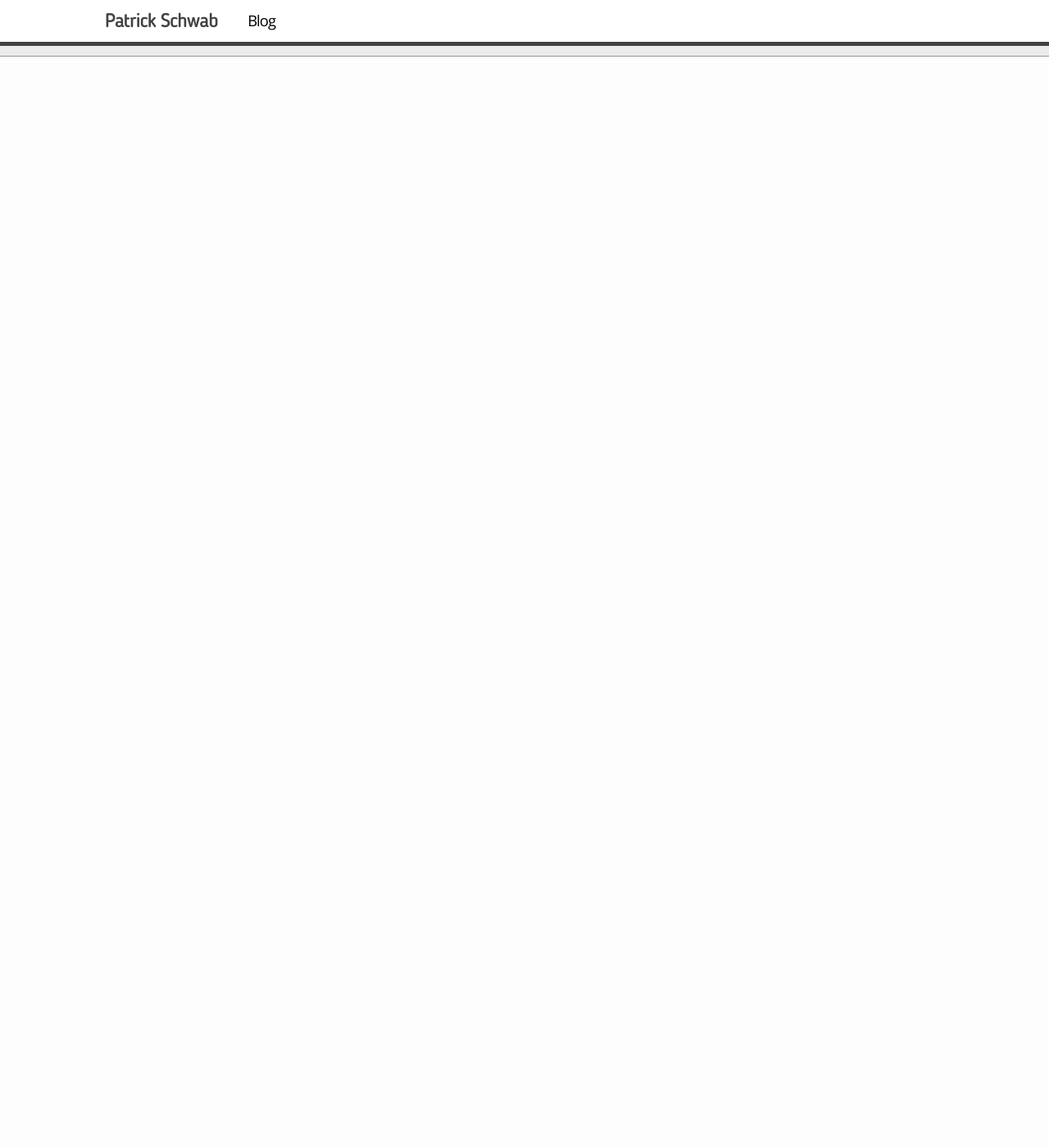
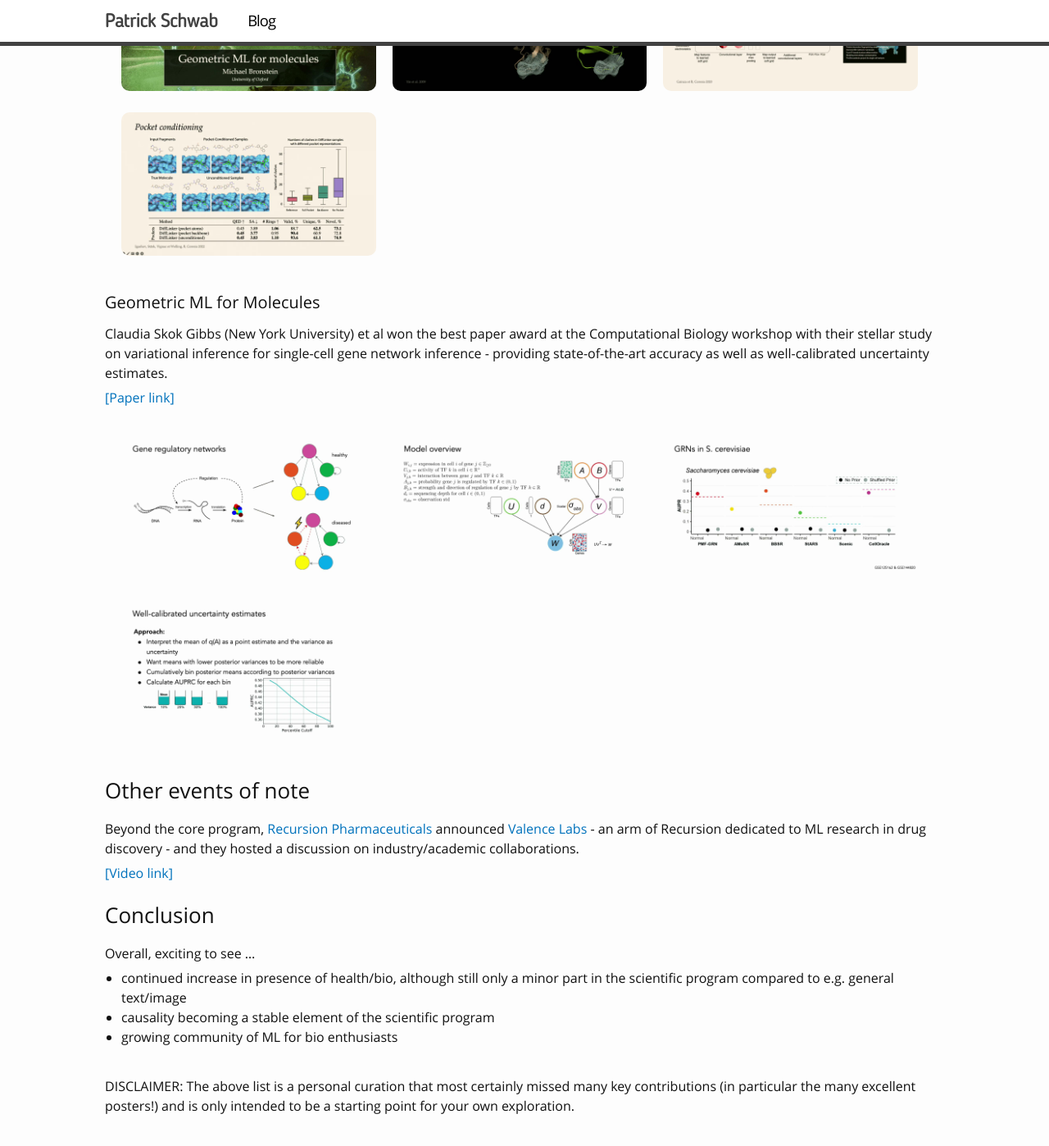
Before and after one commit to d909b/d909b.github.io, a Jekyll site: the page built from _posts/2023-07-29-icml2023.md, in a window 1280 px wide and 1400 px high, scrolled down 6394 px. Shown: the whole window at 82% size. Built offline with Jekyll 4.4.1, drawn with Linux system fonts in a browser that asks for light colours; nearby versions of some CDN libraries; library files that are not in the unit come from our copies; before the commit the page ends 6463 px from its top, so only the background shows below that; some of the changed text lies outside the part shown.

Commit message:
added conference images

```diff
--- a/_posts/2023-07-29-icml2023.md
+++ b/_posts/2023-07-29-icml2023.md
@@ -163,3 +163,47 @@ Clare Lyle (OATML) and Arash Mehrjou (GSK) et al introduce DiscoBAX - a BAX-styl
 <div class="gallery">
 <galleryitem src="http://schwabpatrick.com/img/icml2023/db1.jpeg"></galleryitem>
 </div>
+
+
+<h4>Geometric ML for Molecules</h4>
+
+At the excellent Computational Biology workshop, Michael Bronstein (University of Oxford) gave a captivating talk on the enormous potential of geometric ML for molecules, covering applications from molecular impainting, fragment based molecular design and protein function prediction.
+
+<div class="gallery">
+<galleryitem src="http://schwabpatrick.com/img/icml2023/mb1.jpeg"></galleryitem>
+<galleryitem src="http://schwabpatrick.com/img/icml2023/mb2.jpeg"></galleryitem>
+<galleryitem src="http://schwabpatrick.com/img/icml2023/mb3.jpeg"></galleryitem>
+<galleryitem src="http://schwabpatrick.com/img/icml2023/mb4.jpeg"></galleryitem>
+</div>
+
+
+<h4>Geometric ML for Molecules</h4>
+
+Claudia Skok Gibbs (New York University) et al won the best paper award at the Computational Biology workshop with their stellar study on variational inference for single-cell gene network inference - providing state-of-the-art accuracy as well as well-calibrated uncertainty estimates.
+
+<a href="https://biorxiv.org/content/10.1101/2022.09.09.507305v3">[Paper link]</a>
+
+<div class="gallery">
+<galleryitem src="http://schwabpatrick.com/img/icml2023/cg1.jpeg"></galleryitem>
+<galleryitem src="http://schwabpatrick.com/img/icml2023/cg2.jpeg"></galleryitem>
+<galleryitem src="http://schwabpatrick.com/img/icml2023/cg3.jpeg"></galleryitem>
+<galleryitem src="http://schwabpatrick.com/img/icml2023/cg4.jpeg"></galleryitem>
+</div>
+
+<h3>Other events of note</h3>
+
+Beyond the core program, <a href="https://www.recursion.com/">Recursion Pharmaceuticals</a> announced <a href="https://www.valencelabs.com/">Valence Labs</a> - an arm of Recursion dedicated to ML research in drug discovery - and they hosted a discussion on industry/academic collaborations.
+
+
+<a href="https://www.youtube.com/watch?v=g2rHFQcOqqI&t=1039s&ab_channel=ValenceLabs">[Video link]</a>
+
+<h3>Conclusion</h3>
+
+Overall, exciting to see ...
+- continued increase in presence of health/bio, although still only a minor part in the scientific program compared to e.g. general text/image
+- causality becoming a stable element of the scientific program
+- growing community of ML for bio enthusiasts
+
+<br/>
+
+DISCLAIMER: The above list is a personal curation that most certainly missed many key contributions (in particular the many excellent posters!) and is only intended to be a starting point for your own exploration.
```
Also changed, not shown: other parts of _posts/2023-07-29-icml2023.md (+1 -1 lines), img/icml2023/cg1.jpeg (added), img/icml2023/cg2.jpeg (added), img/icml2023/cg3.jpeg (added), img/icml2023/cg4.jpeg (added), img/icml2023/mb1.jpeg (added), img/icml2023/mb2.jpeg (added), img/icml2023/mb3.jpeg (added), img/icml2023/mb4.jpeg (added).
